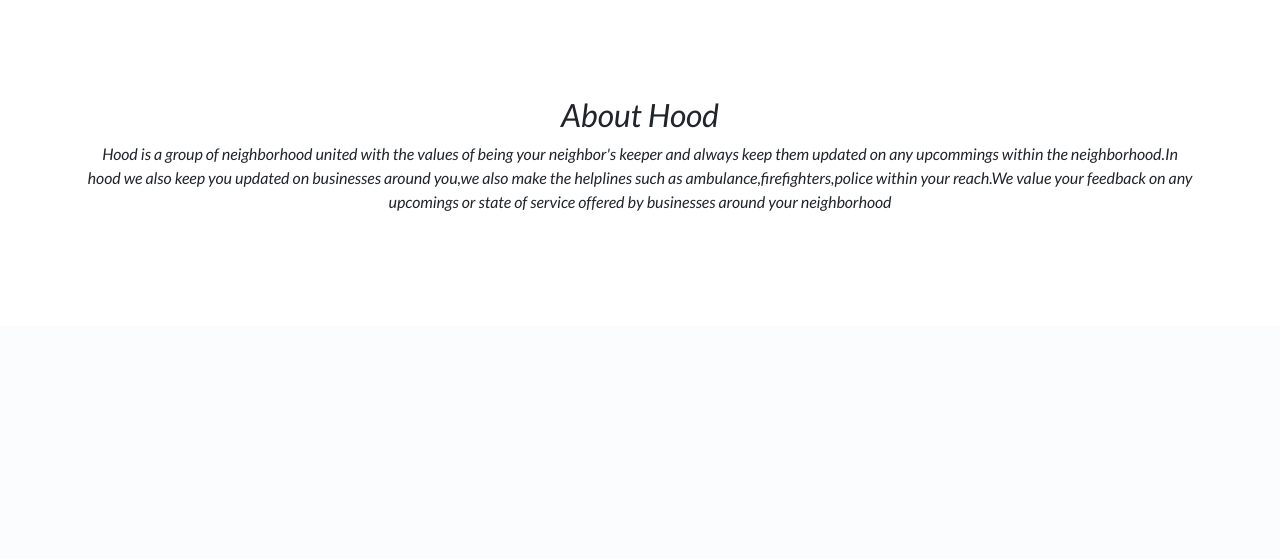
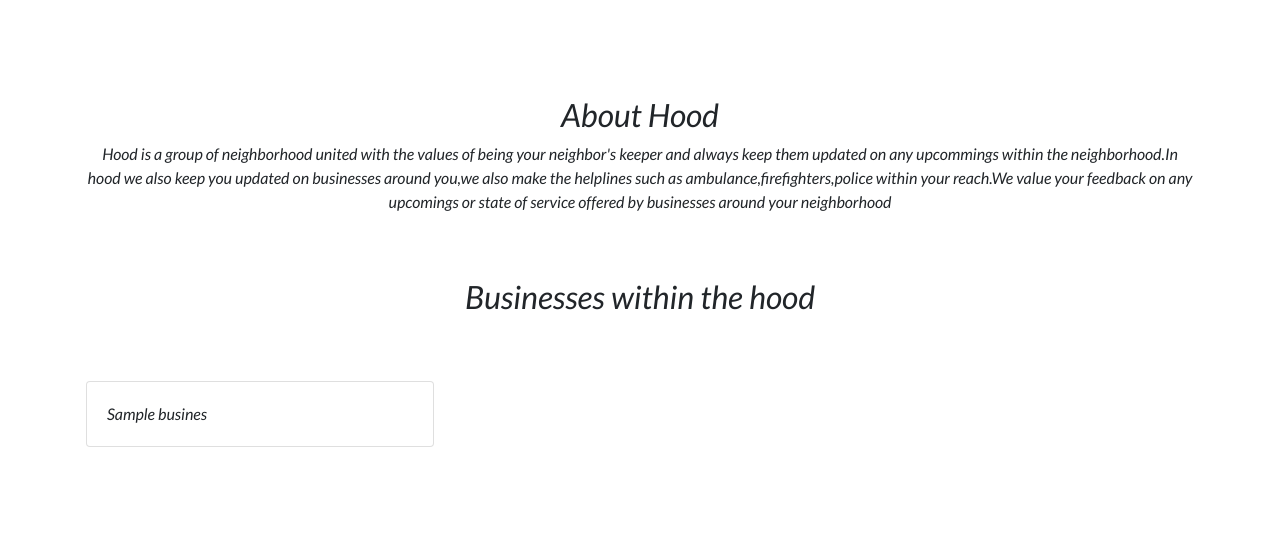
Before and after one commit to tomito26/neighborhood, a Django app: page / in a window 1280 px wide. Shown: the part 882-1441 px from the top of the page. Before the commit the page ends 1093 px from the top, so only its background shows below. Run offline with Django 3.2, Linux system fonts and the light colour scheme; tables that the repository leaves empty hold one stand-in row (values such as "Sample post"); some libraries are stand-ins or nearby versions.

Commit message:
created class based views

```diff
--- a/estate/models.py
+++ b/estate/models.py
@@ -8,5 +8,6 @@
     business_image = CloudinaryField(null=True)
 
 
+
     def __str__(self):
       return self.business_name
--- a/estate/templates/estate/home.html
+++ b/estate/templates/estate/home.html
@@ -14,10 +14,17 @@
       <h2>About Hood</h2>
       <p>Hood is a group of neighborhood united with the values of being your neighbor's keeper and always keep them updated on any upcommings within the neighborhood.In hood we also keep you updated on businesses around you,we also make the helplines such as ambulance,firefighters,police within your reach.We value your feedback on any upcomings or state of service offered by businesses around your neighborhood</p>
     </div>
-
+    <h2 class="text-center pt-5 mb-5">Businesses within the hood</h2>
     <div class="row">
       {% for business in businesses  %}
-
+          <div class="col-md-4 p-3">
+            <div class="card">
+              <img src="{{business.business_image.url}}" alt="" class="img-fluid">
+              <div class="card-body">
+                <p class="card-text">{{business.business_name}}</p>
+              </div>
+            </div>
+          </div>
       {% endfor %}
     </div>
   </div>
--- a/estate/urls.py
+++ b/estate/urls.py
@@ -1,7 +1,8 @@
+from estate.views import BusinessListView
 from django.conf.urls import url
 from django.urls import path
 from estate import views
 
 urlpatterns = [
-    path('',views.home,name='home')
+    path('',BusinessListView.as_view(),name='home')
 ]
--- a/estate/views.py
+++ b/estate/views.py
@@ -1,13 +1,10 @@
 from django.shortcuts import render
 from .models import Business
+from django.views.generic  import ListView
 
 # Create your views here.
-def home(request):
-    businesses = Business.objects.all()
-    title = 'Hood - Welcome to hood get the latest updates in your neighborhood '
 
-    context = {
-        'title':title,
-        'businesses':businesses
-    }
-    return render(request,'estate/home.html',context)
+class BusinessListView(ListView):
+    model = Business
+    template_name= 'estate/home.html'
+    context_object_name = 'businesses'
```
